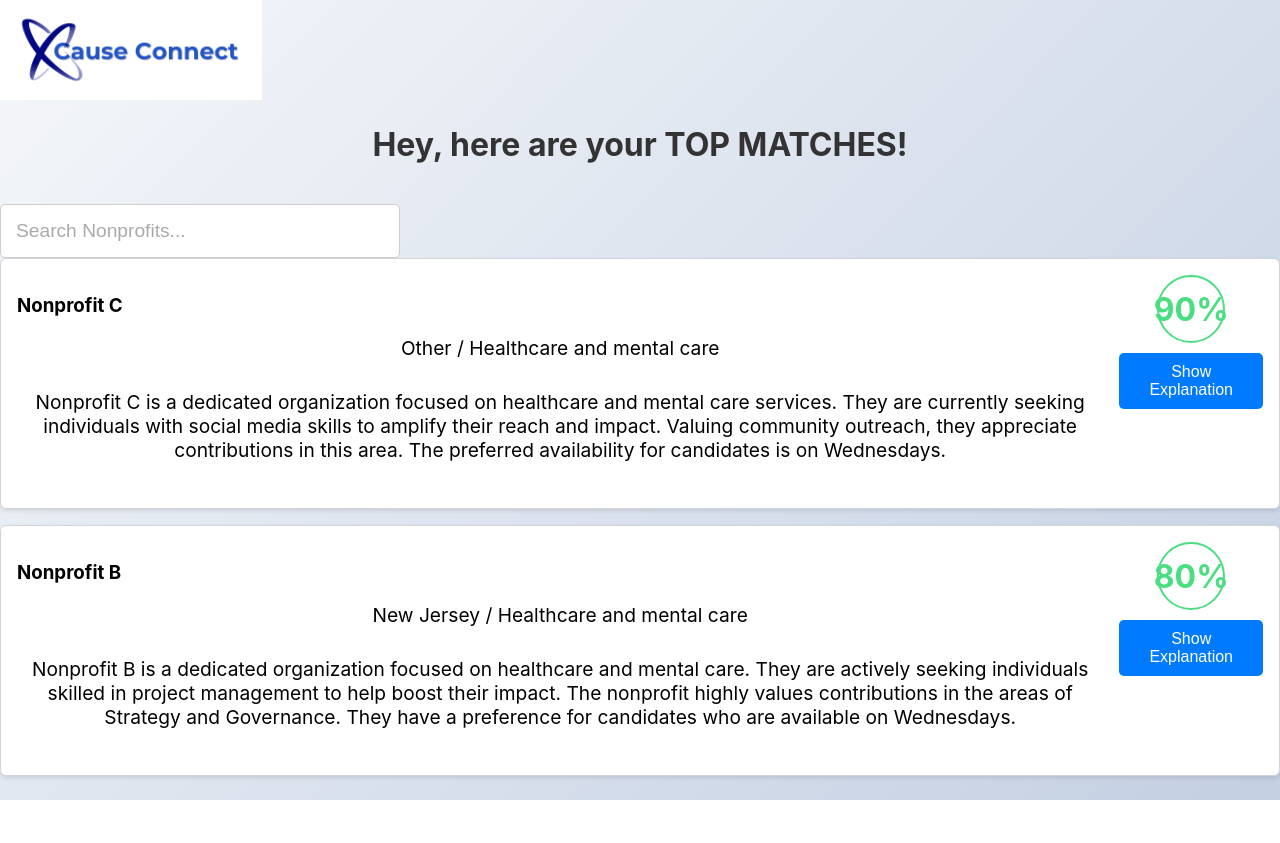
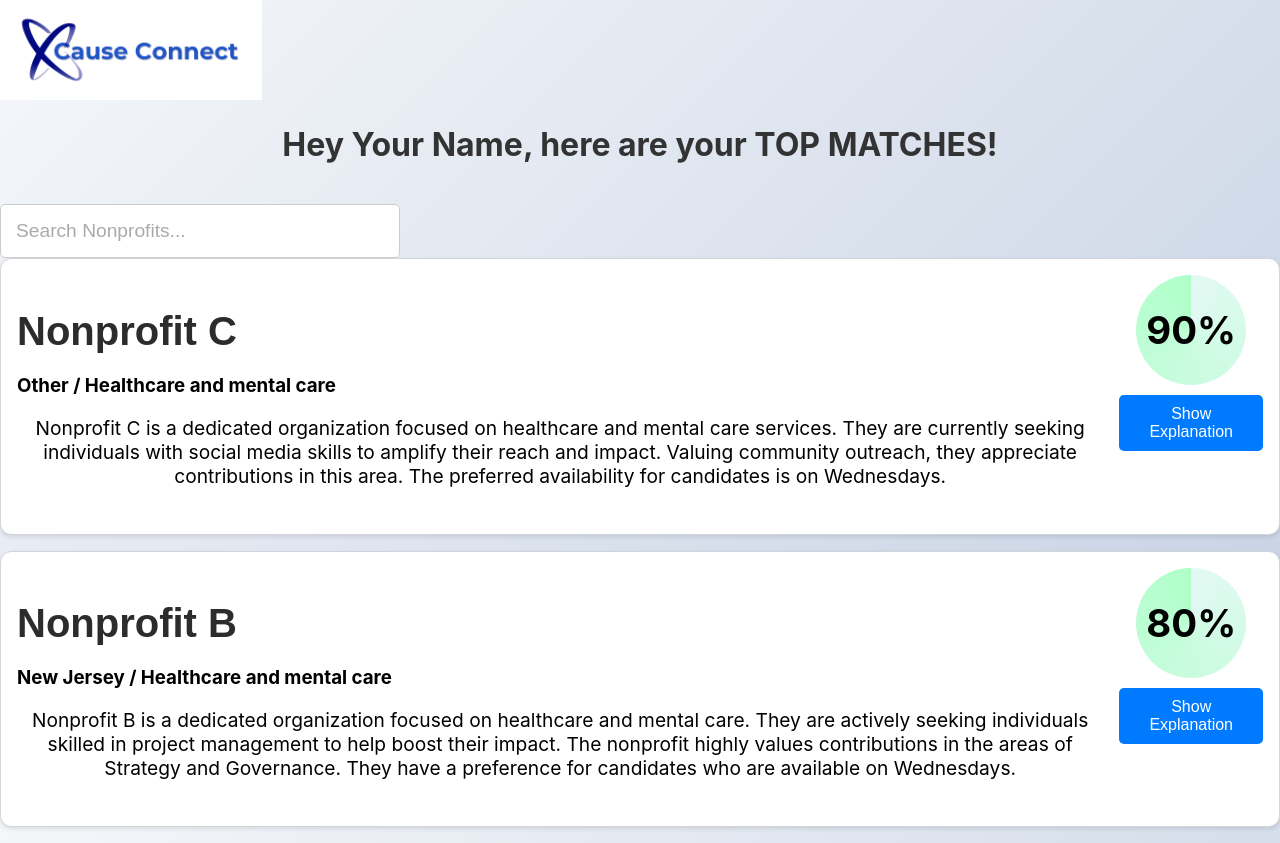
Before and after one commit to tejasking62/Cause-Connect, a React (Create React App) app in the folder my-app/: page /results in a window 1280 px wide. Before the commit the page ends 800 px from the top, so only its background shows below. Built offline with nearby package versions, Linux system fonts and the light colour scheme.

Commit message:
revamped status for results page

```diff
--- a/my-app/src/Results.css
+++ b/my-app/src/Results.css
@@ -2,7 +2,7 @@
 
 .match-card {
     border: 1px solid #d1d5db; /* gray-300 */
-    border-radius: 0.375rem; /* rounded-md */
+    border-radius: 0.7rem; /* rounded-md */
     box-shadow: 0 2px 4px rgba(0, 0, 0, 0.1); /* shadow-md */
     padding: 1rem; /* p-4 */
     margin-bottom: 1rem; /* mb-4 */
@@ -29,14 +29,28 @@
   }
 
   .percentage-circle {
-    font-size: 2rem; /* Adjust size as needed */
+    font-size: 2.4rem; /* Adjust size as needed */
     font-weight: bold; /* font-bold */
-    color: #4ade80; /* text-green-700 */
-    width: 4rem; /* w-16 */
-    height: 4rem; /* h-16 */
+    color: #000000; /* text color */
+    width: 6rem; /* w-16 */
+    height: 6rem; /* h-16 */
     display: flex;
     align-items: center;
     justify-content: center;
     border-radius: 50%; /* Circle */
-    border: 2px solid #4ade80; /* border-green-700 */
+    position: relative;
+    background: conic-gradient(#e3f9f4, #afffc9); /* Gradient */
+    padding: 7px;
   }
+
+  .percentage-circle::before {
+    content: '';
+    position: absolute;
+    width: 100%;
+    height: 100%;
+    background: #fff; /* Inner background color */
+    border-radius: 50%;
+    top: 0;
+    left: 0;
+    z-index: -1;
+  }
--- a/my-app/src/Results.js
+++ b/my-app/src/Results.js
@@ -9,8 +9,8 @@ const MatchCard = ({ match }) => {
   return (
     <div className="match-card">
       <div className="match-info">
-        <h3 className="text-xl font-bold">{match.nonprofit_name}</h3>
-        <p className="text-gray-600">{match.location} / {match.category}</p>
+        <h2 className="text-xl font-bold">{match.nonprofit_name}</h2>
+        <h3 className="text-gray-600">{match.location} / {match.category}</h3>
         <p className="mt-2 text-gray-800">{match.nonprofit_summary}</p>
       </div>
       <div className="match-percentage">
@@ -42,7 +42,7 @@ export default function Results() {
       <div className="max-w-6xl mx-auto flex items-center justify-between">
         <img src={logo} alt="Logo" className="logo" /> {/* Now using the CSS class */}
         <h1 className="text-2xl font-bold mb-6 text-center">
-          Hey, here are your TOP MATCHES!
+          Hey {userName}, here are your TOP MATCHES!
         </h1>
       </div>
 
@@ -53,6 +53,7 @@ export default function Results() {
         onChange={(e) => setSearchTerm(e.target.value)}
         className="mb-4 p-3 border border-gray-300 rounded-md w-full md:w-1/3 mx-auto"
       />
+
       <div className="w-full">
         {resultsJSON
           .filter(match =>
```
